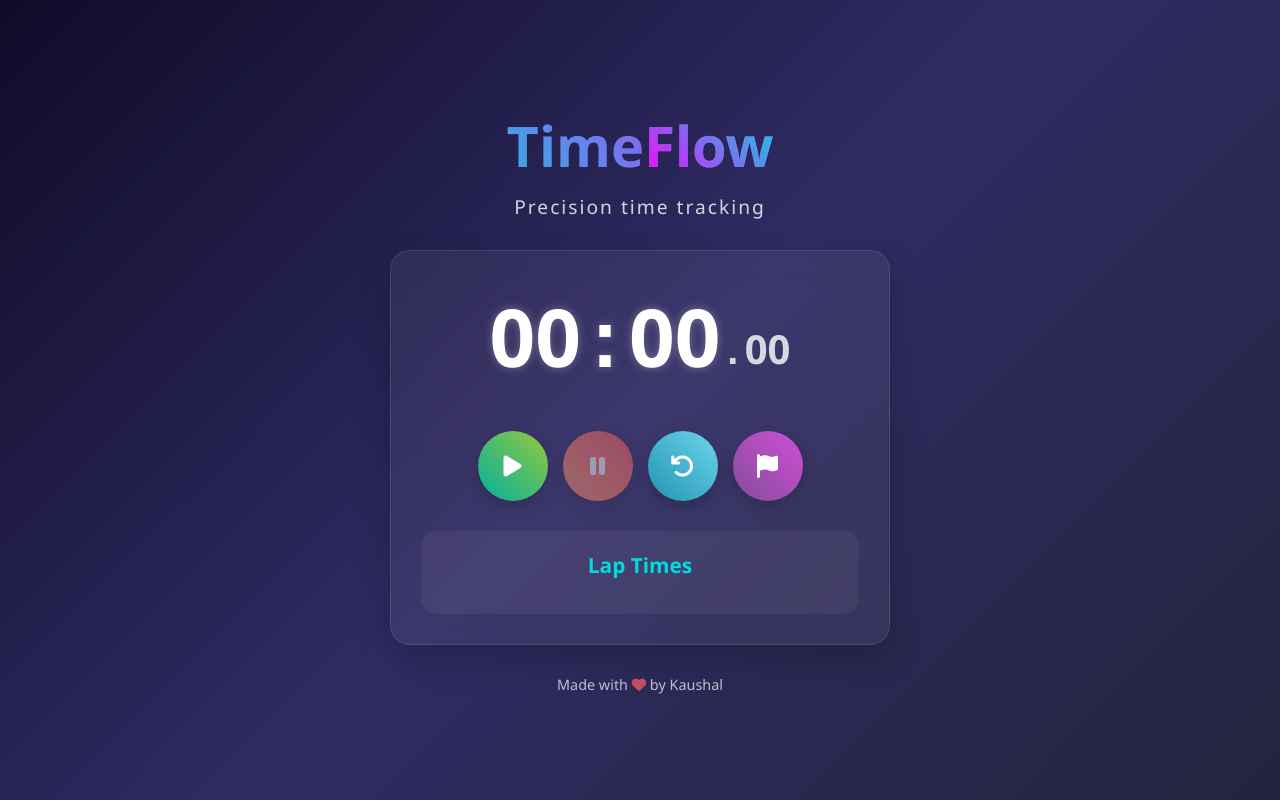
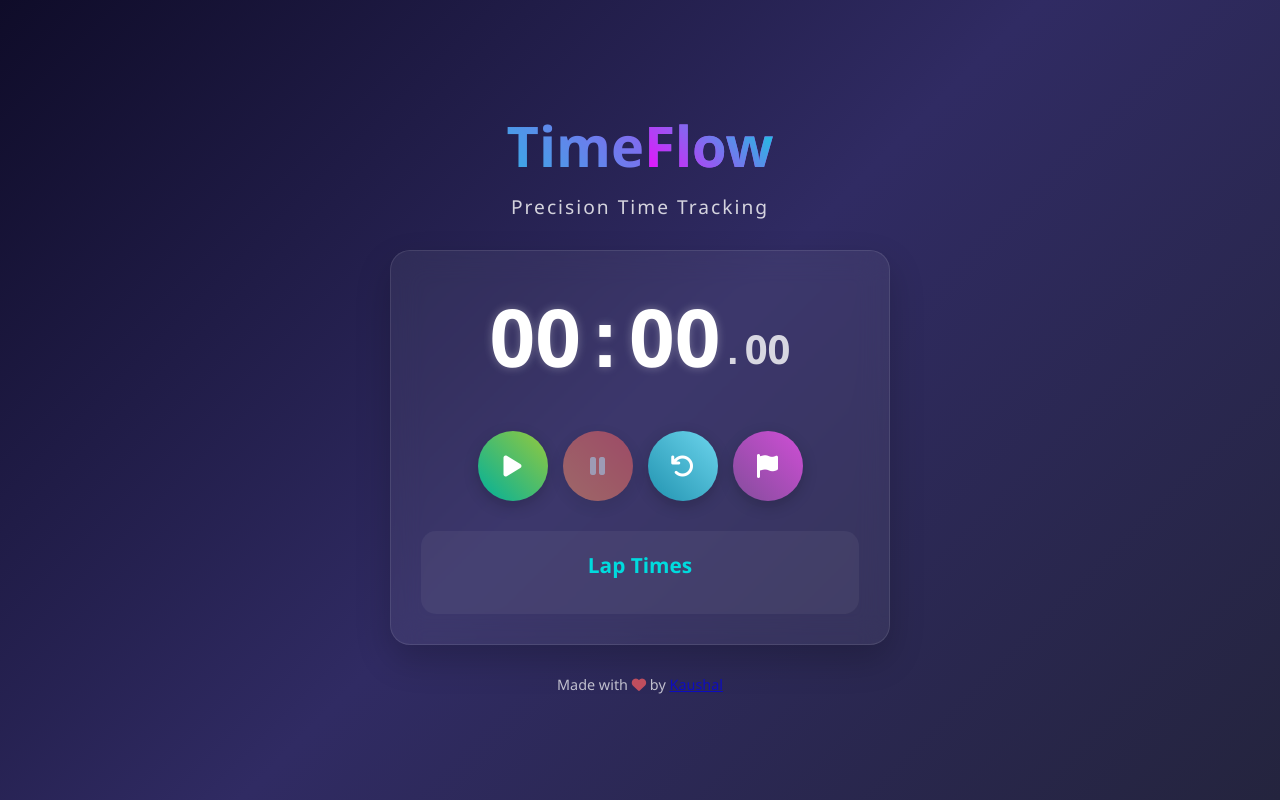
Before and after one commit to KaushalPrazapati/SCT_WD_2, a plain HTML site: page index.html in a window 1280 px wide. Drawn offline with Linux system fonts and the light colour scheme.

Commit message:
Update index.html

```diff
--- a/index.html
+++ b/index.html
@@ -11,7 +11,7 @@
     <div class="container">
         <div class="header">
             <h1 class="logo">Time<span>Flow</span></h1>
-            <p class="tagline">Precision time tracking</p>
+            <p class="tagline">Precision Time Tracking</p>
         </div>
 
         <div class="stopwatch-card">
@@ -48,10 +48,11 @@
         </div>
 
         <div class="footer">
-            <p>Made with <i class="fas fa-heart"></i> by Kaushal</p>
+            <p>Made with <i class="fas fa-heart"></i> by <a href="https://www.linkedin.com/in/kaushalprazapati/">Kaushal</a></p>
         </div>
     </div>
 
     <script src="script.js"></script>
 </body>
+
 </html>
```
